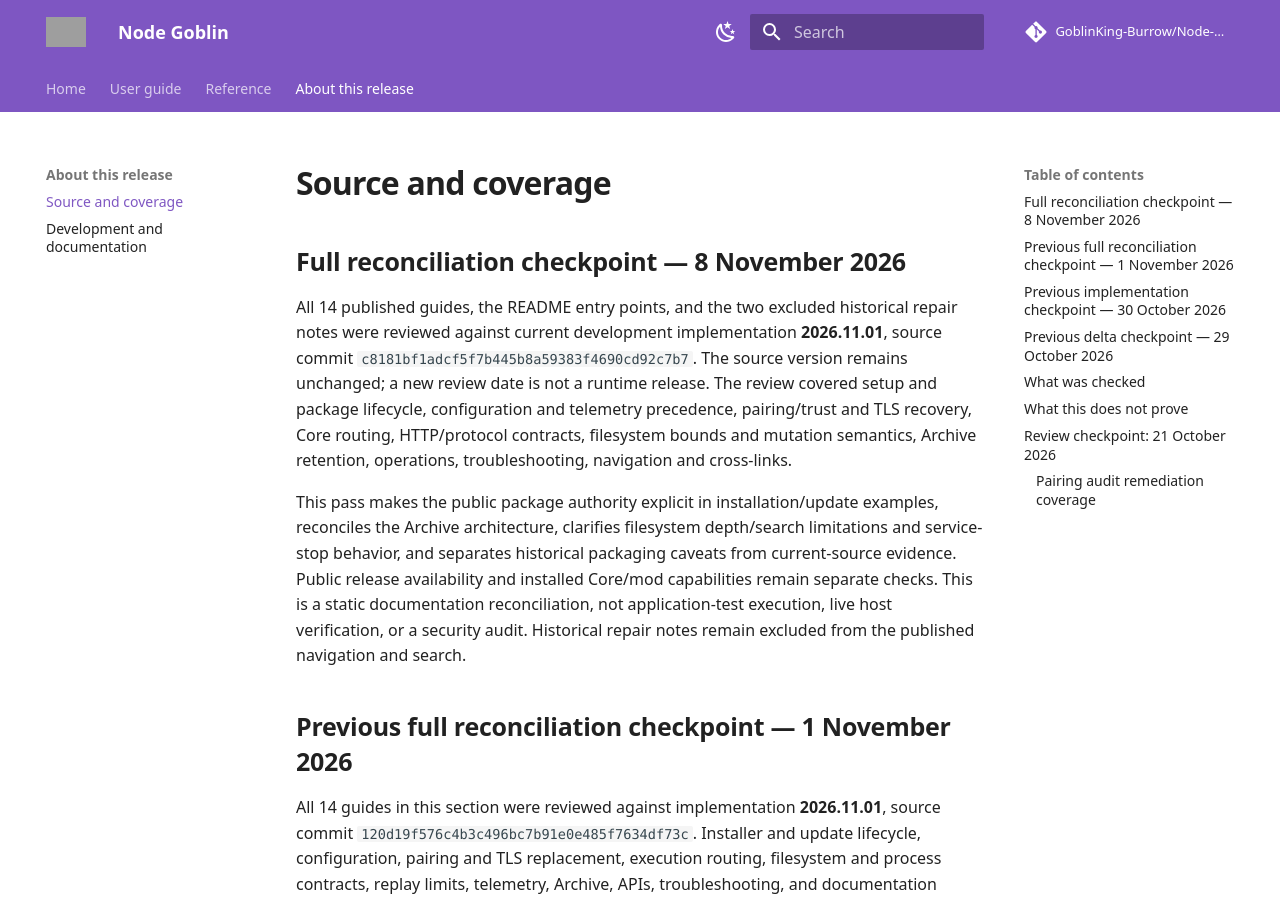
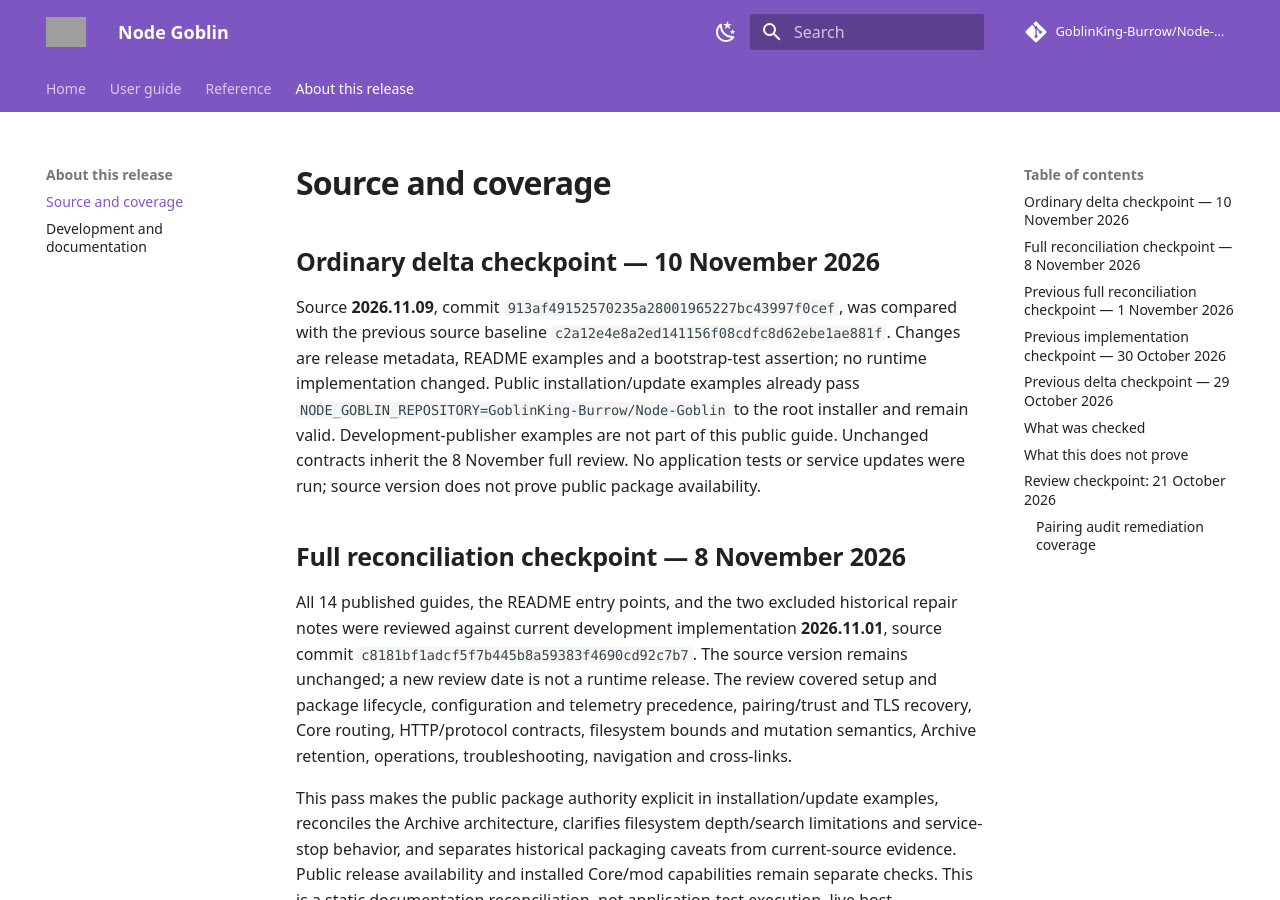
Before and after one commit to NightShaman/Node-Goblin, an MkDocs documentation site: the page built from docs/source-map.md, in a window 1280 px wide and 900 px high. Built offline with MkDocs 1.6.1 and Material for MkDocs 9.7.7, drawn with Linux system fonts in a browser that asks for light colours; comment, search, counter and statistics services are not loaded; grey boxes are pictures that could not be loaded.

Commit message:
docs: reconcile November 10 implementation and skill guidance [skip ci]

```diff
--- a/docs/source-map.md
+++ b/docs/source-map.md
@@ -1,4 +1,8 @@
 # Source and coverage
+
+## Ordinary delta checkpoint — 10 November 2026
+
+Source **2026.11.09**, commit `913af49152570235a28001965227bc43997f0cef`, was compared with the previous source baseline `c2a12e4e8a2ed141156f08cdfc8d62ebe1ae881f`. Changes are release metadata, README examples and a bootstrap-test assertion; no runtime implementation changed. Public installation/update examples already pass `NODE_GOBLIN_REPOSITORY=GoblinKing-Burrow/Node-Goblin` to the root installer and remain valid. Development-publisher examples are not part of this public guide. Unchanged contracts inherit the 8 November full review. No application tests or service updates were run; source version does not prove public package availability.
 
 ## Full reconciliation checkpoint — 8 November 2026
 
```
Also changed, not shown: docs/index.md (+1 -1 lines).
